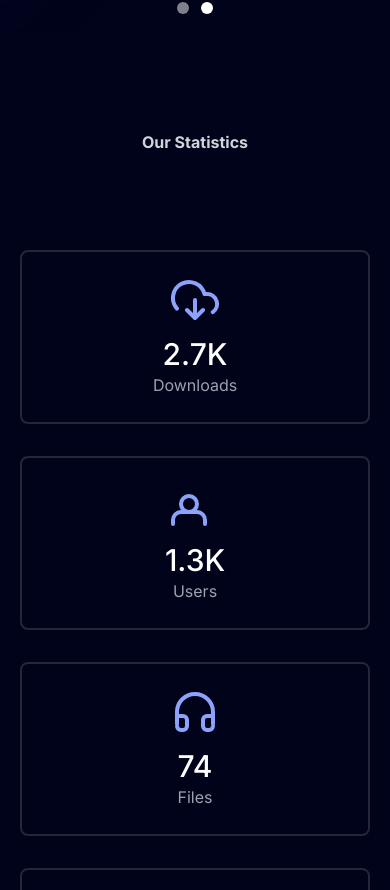
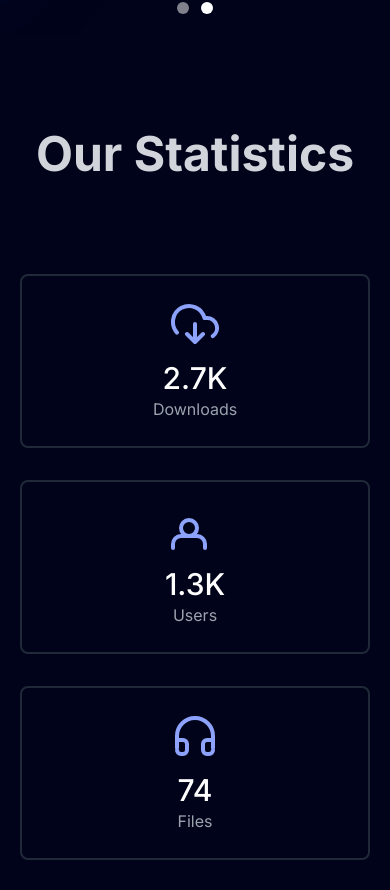
Before and after one commit to Arbab02/virtualCrafters, a Next.js app: page / in a window 390 px wide. Shown: the part 1160-2050 px from the top of the page. Built offline with nearby package versions, Linux system fonts and the light colour scheme.

Commit message:
Update Stats.jsx

```diff
--- a/src/components/Stats.jsx
+++ b/src/components/Stats.jsx
@@ -13,7 +13,7 @@ const Stats = () => {
           animate={{ opacity: 1, y: 0 }}
           transition={{ duration: 0.8 }}
         >
-          <h1 className="sm:text-3xl lg:text-5xl font-bold  title-font mb-4 text-gray-300">
+          <h1 className="text-5xl font-bold title-font mb-4 text-gray-300">
             Our Statistics
           </h1>
 
```
